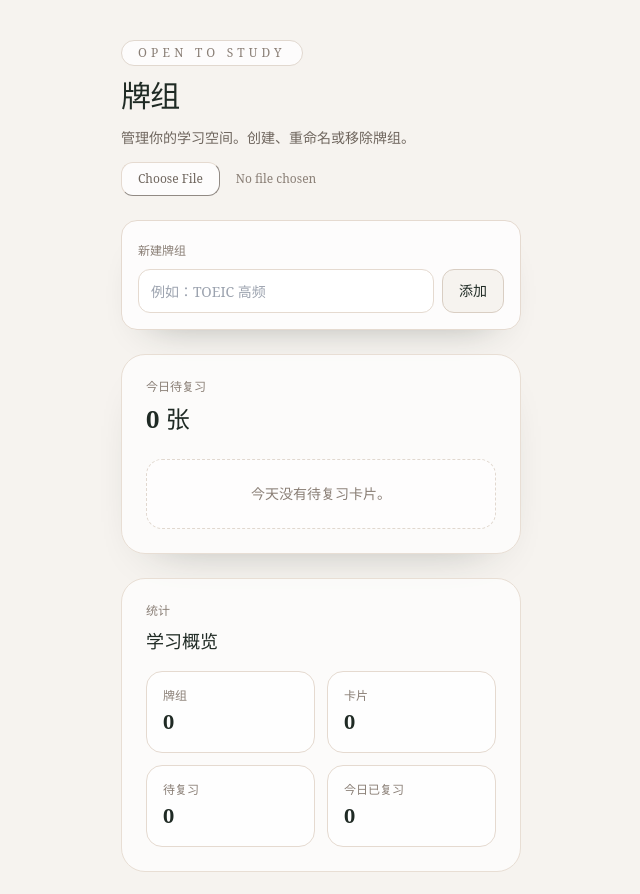
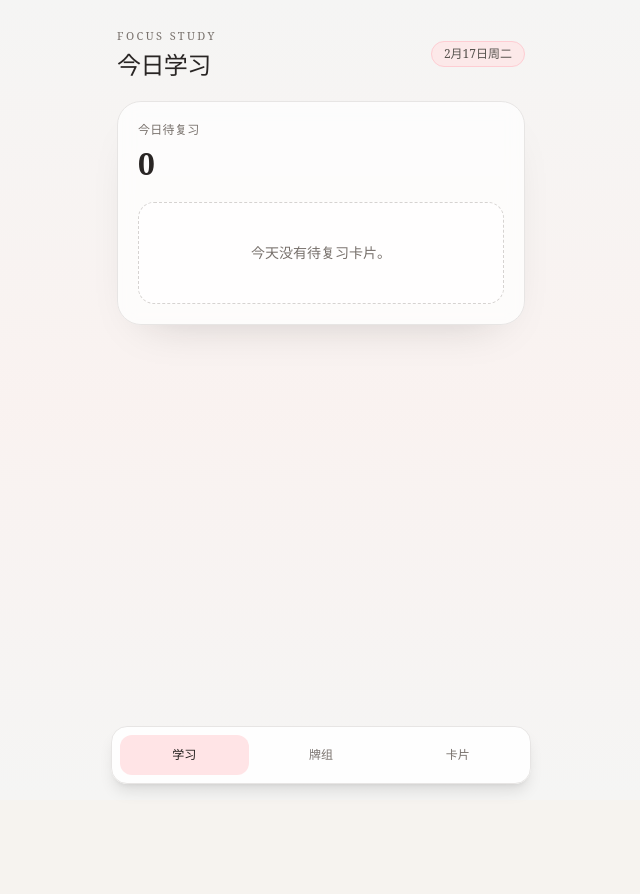
Before and after one commit to zcanic/flashcard_can, a React (Vite) app in the folder flashcard-app/: page / in a window 1280 px wide. Shown: the top 894 px of the page, without its empty margins (319-959 px from the left). After the commit the page ends 800 px from the top, so only its background shows below. Built offline with nearby package versions, Linux system fonts and the light colour scheme; what ts-fsrs would draw is missing.

Commit message:
feat(ui): redesign study-first experience with clean tabbed layout

```diff
--- a/flashcard-app/src/App.tsx
+++ b/flashcard-app/src/App.tsx
@@ -8,6 +8,7 @@ import { importApkg } from './anki/importer'
 const nowIso = () => new Date().toISOString()
 
 function App() {
+  const [activeTab, setActiveTab] = useState<'study' | 'library' | 'cards'>('study')
   const [decks, setDecks] = useState<Deck[]>([])
   const [newName, setNewName] = useState('')
   const [editingId, setEditingId] = useState<number | null>(null)
@@ -75,74 +76,66 @@ function App() {
     if (fileRef.current) fileRef.current.value = ''
   }
 
-  return (
-    <main className="min-h-screen bg-[#f6f3ef] text-[#1f2a24]">
-      <section className="mx-auto flex min-h-screen w-full max-w-md flex-col gap-6 px-6 py-10">
-        <header className="space-y-3">
-          <div className="w-fit rounded-full border border-[#e1d8cf] bg-white/80 px-4 py-1 text-xs tracking-[0.35em] text-[#8a7f76]">
-            OPEN TO STUDY
-          </div>
-          <h1 className="text-3xl font-semibold tracking-tight">牌组</h1>
-          <p className="text-sm leading-6 text-[#6f665e]">
-            管理你的学习空间。创建、重命名或移除牌组。
-          </p>
-          <div className="space-y-2">
+  const formatToday = () =>
+    new Date().toLocaleDateString('zh-CN', {
+      month: 'long',
+      day: 'numeric',
+      weekday: 'short',
+    })
+
+  const renderLibrary = () => (
+    <>
+      <section className="rounded-3xl border border-stone-200/70 bg-white/80 p-5 shadow-sm backdrop-blur">
+        <h2 className="text-sm font-semibold tracking-wide text-stone-700">牌组管理</h2>
+        <p className="mt-1 text-xs text-stone-500">导入、创建和维护你的学习牌组。</p>
+
+        <div className="mt-4 space-y-2">
           <input
             ref={fileRef}
             type="file"
             accept=".apkg"
             onChange={handleImport}
-              className="block w-full text-xs text-[#8a7f76] file:mr-4 file:rounded-xl file:border file:border-[#e5dad0] file:bg-white/80 file:px-4 file:py-2 file:text-xs file:text-[#6f665e]"
+            className="block w-full text-xs text-stone-500 file:mr-3 file:rounded-lg file:border file:border-stone-300 file:bg-stone-100 file:px-3 file:py-1.5 file:text-xs"
           />
-            {importStatus && (
-              <div className="text-xs text-[#8a7f76]">{importStatus}</div>
-            )}
+          {importStatus && <div className="text-xs text-stone-500">{importStatus}</div>}
         </div>
-        </header>
 
-        <div className="rounded-2xl border border-[#e5dad0] bg-white/80 p-4 shadow-[0_20px_40px_-30px_rgba(31,42,36,0.45)]">
-          <label className="text-xs text-[#8a7f76]">新建牌组</label>
-          <div className="mt-2 flex gap-2">
+        <div className="mt-4 flex gap-2">
           <input
             value={newName}
             onChange={(event) => setNewName(event.target.value)}
-              placeholder="例如：TOEIC 高频"
-              className="h-11 flex-1 rounded-xl border border-[#e5dad0] bg-white px-3 text-sm outline-none focus:border-[#cbbfb3]"
+            placeholder="例如：N2 高频词"
+            className="h-10 flex-1 rounded-xl border border-stone-300 bg-white px-3 text-sm outline-none focus:border-rose-300"
           />
           <button
             onClick={createDeck}
-              className="h-11 rounded-xl border border-[#d9cec3] bg-[#f6f3ef] px-4 text-sm font-medium"
+            className="h-10 rounded-xl border border-rose-200 bg-rose-100/70 px-4 text-sm font-medium text-stone-700"
           >
-              添加
+            新建
           </button>
         </div>
-        </div>
-
-        <StudyView />
+      </section>
 
       <StatsPanel />
 
-        <div className="space-y-3">
+      <section className="space-y-3">
         {decks.length === 0 ? (
-            <div className="rounded-2xl border border-dashed border-[#e1d8cf] bg-white/50 p-6 text-center text-sm text-[#8a7f76]">
+          <div className="rounded-2xl border border-dashed border-stone-300 bg-white/60 p-6 text-center text-sm text-stone-500">
             暂无牌组，先创建一个。
           </div>
         ) : (
           decks.map((deck) => (
-              <div
-                key={deck.id}
-                className="rounded-2xl border border-[#e8ded4] bg-white/70 p-4"
-              >
+            <div key={deck.id} className="rounded-2xl border border-stone-200 bg-white/75 p-4 shadow-sm">
               {editingId === deck.id ? (
                 <div className="flex gap-2">
                   <input
                     value={editingName}
                     onChange={(event) => setEditingName(event.target.value)}
-                      className="h-10 flex-1 rounded-xl border border-[#e5dad0] bg-white px-3 text-sm"
+                    className="h-10 flex-1 rounded-xl border border-stone-300 bg-white px-3 text-sm"
                   />
                   <button
                     onClick={saveEdit}
-                      className="h-10 rounded-xl border border-[#d9cec3] bg-[#f6f3ef] px-3 text-xs font-medium"
+                    className="h-10 rounded-xl border border-rose-200 bg-rose-100/70 px-3 text-xs font-medium"
                   >
                     保存
                   </button>
@@ -150,19 +143,19 @@ function App() {
               ) : (
                 <div className="flex items-center justify-between gap-4">
                   <div>
-                      <p className="text-base font-medium">{deck.name}</p>
-                      <p className="text-xs text-[#8a7f76]">Hash: {deck.hash}</p>
+                    <p className="text-sm font-medium text-stone-800">{deck.name}</p>
+                    <p className="text-[11px] text-stone-500">{deck.hash}</p>
                   </div>
                   <div className="flex gap-2 text-xs">
                     <button
                       onClick={() => beginEdit(deck)}
-                        className="rounded-lg border border-[#e5dad0] px-3 py-1"
+                      className="rounded-lg border border-stone-300 bg-white px-3 py-1"
                     >
                       重命名
                     </button>
                     <button
                       onClick={() => deleteDeck(deck.id)}
-                        className="rounded-lg border border-[#eaded6] px-3 py-1 text-[#9b6b5a]"
+                      className="rounded-lg border border-rose-200 bg-rose-50 px-3 py-1 text-rose-700"
                     >
                       删除
                     </button>
@@ -172,9 +165,53 @@ function App() {
             </div>
           ))
         )}
+      </section>
+    </>
+  )
+
+  return (
+    <main className="min-h-screen bg-gradient-to-b from-stone-100 via-rose-50/40 to-stone-100 text-stone-900">
+      <section className="mx-auto flex min-h-screen w-full max-w-md flex-col px-5 pb-24 pt-7">
+        <header className="mb-5 flex items-center justify-between">
+          <div>
+            <div className="text-[11px] uppercase tracking-[0.22em] text-stone-500">Focus Study</div>
+            <h1 className="mt-1 text-2xl font-semibold tracking-tight text-stone-800">
+              {activeTab === 'study' ? '今日学习' : activeTab === 'library' ? '学习库' : '卡片编辑'}
+            </h1>
+          </div>
+          <div className="rounded-full border border-rose-200 bg-rose-100/70 px-3 py-1 text-xs text-stone-600">
+            {formatToday()}
+          </div>
+        </header>
+
+        <div className="flex flex-1 flex-col gap-4">
+          {activeTab === 'study' ? <StudyView /> : null}
+          {activeTab === 'library' ? renderLibrary() : null}
+          {activeTab === 'cards' ? <CardManager /> : null}
         </div>
 
-        <CardManager />
+        <nav className="fixed bottom-4 left-1/2 z-20 w-[min(420px,calc(100%-2rem))] -translate-x-1/2 rounded-2xl border border-stone-200 bg-white/85 p-2 shadow-lg backdrop-blur">
+          <div className="grid grid-cols-3 gap-2 text-xs">
+            <button
+              onClick={() => setActiveTab('study')}
+              className={`h-10 rounded-xl ${activeTab === 'study' ? 'bg-rose-100 text-stone-900' : 'text-stone-500'}`}
+            >
+              学习
+            </button>
+            <button
+              onClick={() => setActiveTab('library')}
+              className={`h-10 rounded-xl ${activeTab === 'library' ? 'bg-rose-100 text-stone-900' : 'text-stone-500'}`}
+            >
+              牌组
+            </button>
+            <button
+              onClick={() => setActiveTab('cards')}
+              className={`h-10 rounded-xl ${activeTab === 'cards' ? 'bg-rose-100 text-stone-900' : 'text-stone-500'}`}
+            >
+              卡片
+            </button>
+          </div>
+        </nav>
       </section>
     </main>
   )
--- a/flashcard-app/src/components/StatsPanel.tsx
+++ b/flashcard-app/src/components/StatsPanel.tsx
@@ -38,27 +38,27 @@ export default function StatsPanel() {
   }, [])
 
   return (
-    <section className="rounded-3xl border border-[#e8ded4] bg-white/70 p-6">
+    <section className="rounded-3xl border border-stone-200 bg-white/70 p-5 shadow-sm">
       <header className="space-y-2">
-        <div className="text-xs text-[#8a7f76]">统计</div>
-        <div className="text-lg font-semibold">学习概览</div>
+        <div className="text-xs text-stone-500">统计</div>
+        <div className="text-lg font-semibold text-stone-800">学习概览</div>
       </header>
       <div className="mt-4 grid grid-cols-2 gap-3 text-sm">
-        <div className="rounded-2xl border border-[#e5dad0] bg-white/80 p-4">
-          <div className="text-xs text-[#8a7f76]">牌组</div>
-          <div className="mt-1 text-xl font-semibold">{stats.deckCount}</div>
+        <div className="rounded-2xl border border-stone-200 bg-white/85 p-4">
+          <div className="text-xs text-stone-500">牌组</div>
+          <div className="mt-1 text-xl font-semibold text-stone-800">{stats.deckCount}</div>
         </div>
-        <div className="rounded-2xl border border-[#e5dad0] bg-white/80 p-4">
-          <div className="text-xs text-[#8a7f76]">卡片</div>
-          <div className="mt-1 text-xl font-semibold">{stats.cardCount}</div>
+        <div className="rounded-2xl border border-stone-200 bg-white/85 p-4">
+          <div className="text-xs text-stone-500">卡片</div>
+          <div className="mt-1 text-xl font-semibold text-stone-800">{stats.cardCount}</div>
         </div>
-        <div className="rounded-2xl border border-[#e5dad0] bg-white/80 p-4">
-          <div className="text-xs text-[#8a7f76]">待复习</div>
-          <div className="mt-1 text-xl font-semibold">{stats.dueToday}</div>
+        <div className="rounded-2xl border border-stone-200 bg-white/85 p-4">
+          <div className="text-xs text-stone-500">待复习</div>
+          <div className="mt-1 text-xl font-semibold text-stone-800">{stats.dueToday}</div>
         </div>
-        <div className="rounded-2xl border border-[#e5dad0] bg-white/80 p-4">
-          <div className="text-xs text-[#8a7f76]">今日已复习</div>
-          <div className="mt-1 text-xl font-semibold">{stats.reviewedToday}</div>
+        <div className="rounded-2xl border border-stone-200 bg-white/85 p-4">
+          <div className="text-xs text-stone-500">今日已复习</div>
+          <div className="mt-1 text-xl font-semibold text-stone-800">{stats.reviewedToday}</div>
         </div>
       </div>
     </section>
--- a/flashcard-app/src/components/StudyView.tsx
+++ b/flashcard-app/src/components/StudyView.tsx
@@ -1,4 +1,4 @@
-import { useMemo, useState } from 'react'
+import { useEffect, useState } from 'react'
 import { db, type Card } from '../data/db'
 import { reviewCard } from '../fsrs/engine'
 import { Rating } from 'ts-fsrs'
@@ -8,10 +8,10 @@ type StudyViewProps = {
 }
 
 const ratingLabels: Array<{ value: Rating; label: string; tone: string }> = [
-  { value: Rating.Again, label: 'Again', tone: 'text-[#9b6b5a]' },
-  { value: Rating.Hard, label: 'Hard', tone: 'text-[#7c6b5d]' },
-  { value: Rating.Good, label: 'Good', tone: 'text-[#4a5a52]' },
-  { value: Rating.Easy, label: 'Easy', tone: 'text-[#3f6b62]' },
+  { value: Rating.Again, label: 'Again', tone: 'text-rose-700' },
+  { value: Rating.Hard, label: 'Hard', tone: 'text-stone-600' },
+  { value: Rating.Good, label: 'Good', tone: 'text-stone-800' },
+  { value: Rating.Easy, label: 'Easy', tone: 'text-teal-700' },
 ]
 
 export default function StudyView({ deckId }: StudyViewProps) {
@@ -30,7 +30,7 @@ export default function StudyView({ deckId }: StudyViewProps) {
     setReveal(false)
   }
 
-  useMemo(() => {
+  useEffect(() => {
     loadCards()
   }, [deckId])
 
@@ -68,22 +68,27 @@ export default function StudyView({ deckId }: StudyViewProps) {
   }
 
   return (
-    <section className="rounded-3xl border border-[#e8ded4] bg-white/70 p-6 shadow-[0_20px_50px_-35px_rgba(31,42,36,0.45)]">
+    <section className="rounded-3xl border border-stone-200 bg-white/70 p-5 shadow-[0_20px_45px_-30px_rgba(28,25,23,0.25)] backdrop-blur">
       <header className="space-y-2">
-        <div className="text-xs text-[#8a7f76]">今日待复习</div>
-        <div className="text-2xl font-semibold">{cards.length} 张</div>
+        <div className="text-xs tracking-wide text-stone-500">今日待复习</div>
+        <div className="text-3xl font-semibold text-stone-800">{cards.length}</div>
       </header>
 
       {current ? (
-        <div className="mt-6 space-y-4">
-          <div className="rounded-2xl border border-[#e5dad0] bg-white/80 p-5">
-            <p className="text-base font-medium">{current.front}</p>
+        <div className="mt-5 space-y-4">
+          <div className="rounded-3xl border border-rose-100/70 bg-gradient-to-b from-white to-rose-50/35 p-6">
+            <div className="text-xs uppercase tracking-[0.18em] text-stone-500">Front</div>
+            <p className="mt-3 text-base leading-7 text-stone-800">{current.front}</p>
             {reveal ? (
-              <p className="mt-4 text-sm text-[#6f665e]">{current.back}</p>
+              <>
+                <div className="my-4 h-px bg-stone-200" />
+                <div className="text-xs uppercase tracking-[0.18em] text-stone-500">Back</div>
+                <p className="mt-3 text-sm leading-7 text-stone-700">{current.back}</p>
+              </>
             ) : (
               <button
                 onClick={() => setReveal(true)}
-                className="mt-4 rounded-xl border border-[#e5dad0] px-4 py-2 text-xs"
+                className="mt-5 h-10 rounded-xl border border-rose-200 bg-rose-100/70 px-4 text-xs font-medium text-stone-700"
               >
                 显示答案
               </button>
@@ -96,7 +101,7 @@ export default function StudyView({ deckId }: StudyViewProps) {
                 <button
                   key={item.value}
                   onClick={() => handleRating(item.value)}
-                  className={`h-11 rounded-xl border border-[#e5dad0] bg-white text-sm font-medium ${item.tone}`}
+                  className={`h-11 rounded-xl border border-stone-200 bg-white/90 text-sm font-medium ${item.tone}`}
                 >
                   {item.label}
                 </button>
@@ -105,7 +110,7 @@ export default function StudyView({ deckId }: StudyViewProps) {
           )}
         </div>
       ) : (
-        <div className="mt-6 rounded-2xl border border-dashed border-[#e1d8cf] bg-white/50 p-6 text-center text-sm text-[#8a7f76]">
+        <div className="mt-5 rounded-2xl border border-dashed border-stone-300 bg-white/60 p-10 text-center text-sm text-stone-500">
           今天没有待复习卡片。
         </div>
       )}
```
Also changed, not shown: flashcard-app/src/components/CardManager.tsx (+14 -14 lines). Lines whose indentation alone changed are shown as unchanged.
